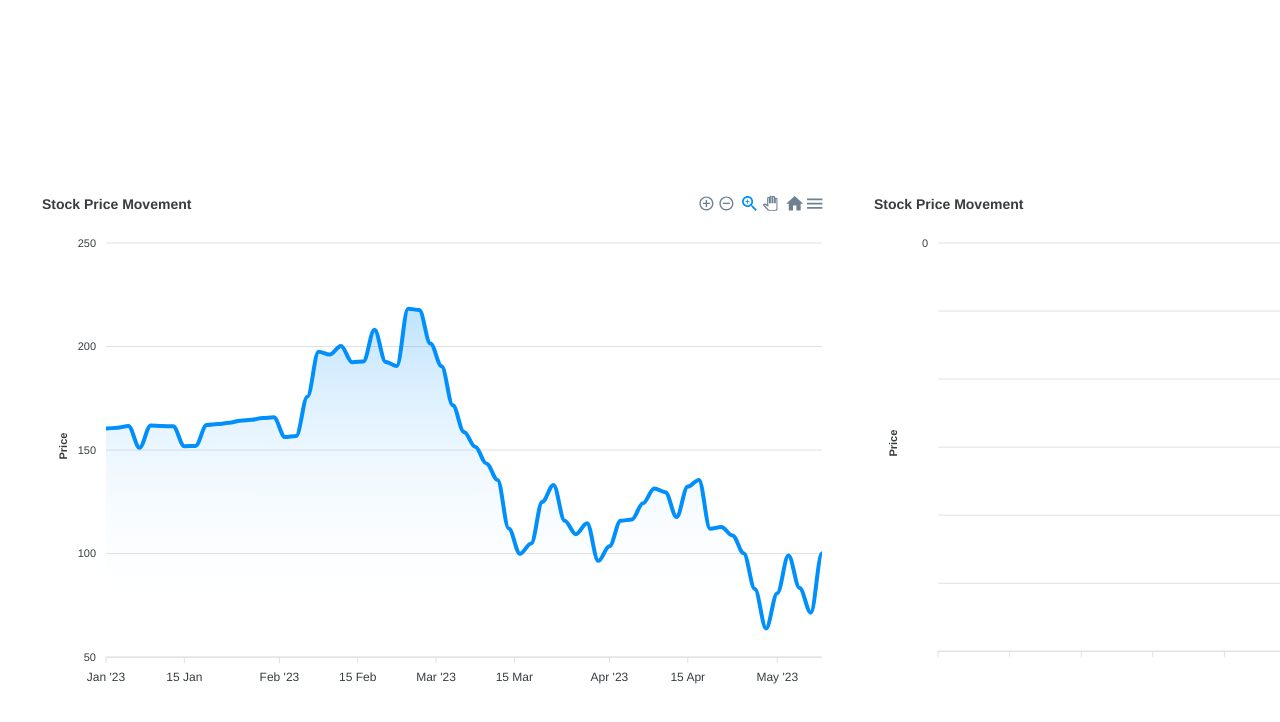
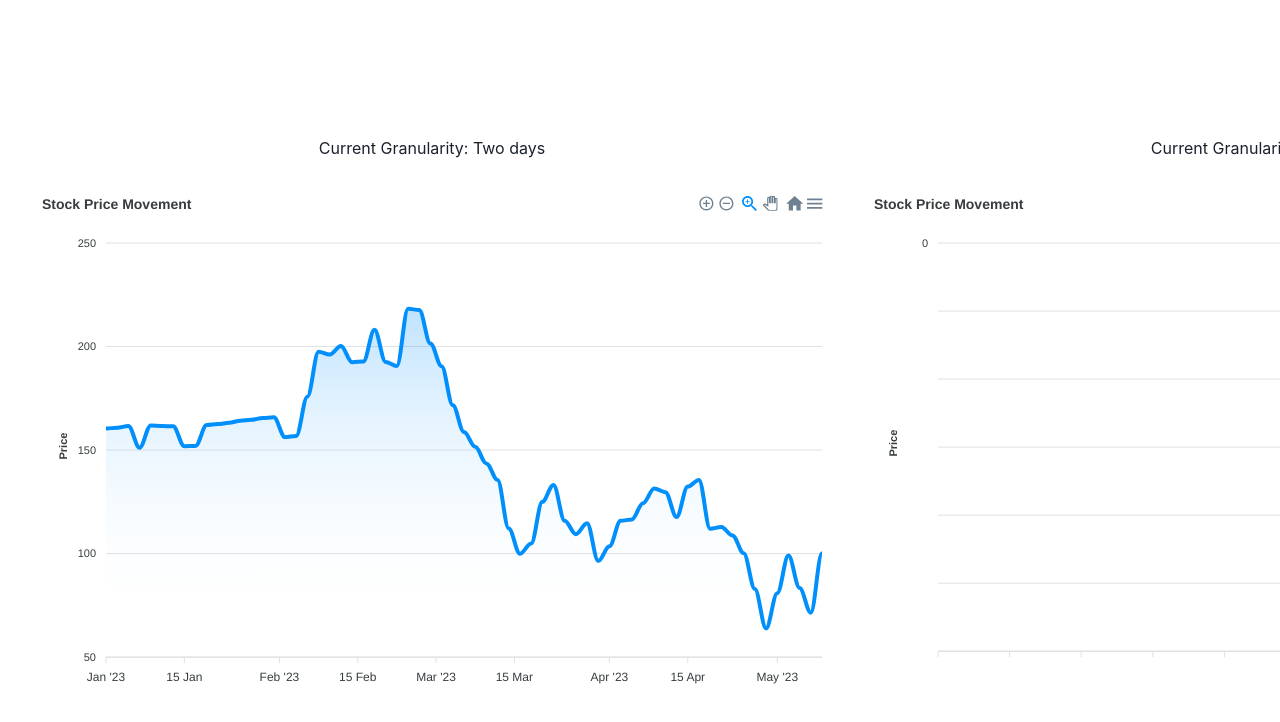
Before and after one commit to fedeviotti/zoom-granularity-poc, a React (Vite) app: page / in a window 1280 px wide. Shown: the top 722 px of the page. Built offline with nearby package versions, Linux system fonts and the light colour scheme.

Commit message:
refactor: show current granularity

```diff
--- a/src/LineChart.tsx
+++ b/src/LineChart.tsx
@@ -2,11 +2,13 @@ import React from "react";
 import Chart from 'react-apexcharts';
 import {DataSeries, dataSeries} from "./dataSeries.ts";
 import {
+  GranularityKeys,
+  MAP_GRANULARITIES,
   MS_IN_ONE_MONTH,
   OPTIONS
 } from "./constants.ts";
 import {ApexOptions} from "apexcharts";
-import {Flex, Progress} from "@chakra-ui/react";
+import {Box, Flex, Progress} from "@chakra-ui/react";
 
 
 type Series = {
@@ -14,13 +16,11 @@ type Series = {
   data: number[][];
 }
 
-type Granularity = "ONE_DAY" | "TWO_DAYS";
-
 type DataFetchProps = {
   data: number[][];
   xMin: number;
   xMax: number;
-  targetGranularity: Granularity;
+  targetGranularity: GranularityKeys;
   index: number;
 }
 
@@ -51,7 +51,7 @@ const getTwoDaysDataSeries = ({ data }: GetSeriesProps) => {
 export const LineChart = () => {
   const [series, setSeries] = React.useState<Series[][]>([]);
   const [isFetchingData, setIsFetchingData] = React.useState<boolean>(false);
-  const granularity = React.useRef<"ONE_DAY" | "TWO_DAYS">("TWO_DAYS");
+  const granularity = React.useRef<GranularityKeys>("twoDays");
   const zoomLimits = React.useRef<{min: number, max: number}>({min: 0, max: 0});
 
   React.useEffect(() => {
@@ -104,7 +104,7 @@ export const LineChart = () => {
     if (zoomLimits.current.min !== xMin && zoomLimits.current.max !== xMax) {
       zoomLimits.current = { min: xMin, max: xMax };
 
-        if (zoomDiff < MS_IN_ONE_MONTH && granularity.current === "TWO_DAYS") {
+        if (zoomDiff < MS_IN_ONE_MONTH && granularity.current === "twoDays") {
           setIsFetchingData(true);
 
           OPTIONS.forEach(async (_option, index) => {
@@ -114,14 +114,14 @@ export const LineChart = () => {
               data: getOneDayDataSeries({data: dataSeries[index]}),
               xMin,
               xMax,
-              targetGranularity: "ONE_DAY",
+              targetGranularity: "oneDay",
               index
             });
             if (OPTIONS.length - 1 === index) {
               setIsFetchingData(false);
             }
           });
-        } else if (zoomDiff > MS_IN_ONE_MONTH && granularity.current === "ONE_DAY") {
+        } else if (zoomDiff > MS_IN_ONE_MONTH && granularity.current === "oneDay") {
           setIsFetchingData(true);
           OPTIONS.forEach(async (_option, index) => {
             beforeDataFetch(index);
@@ -130,7 +130,7 @@ export const LineChart = () => {
               data: getTwoDaysDataSeries({data: dataSeries[index]}),
               xMin,
               xMax,
-              targetGranularity: "TWO_DAYS",
+              targetGranularity: "twoDays",
               index
             });
             if (OPTIONS.length - 1 === index) {
@@ -153,7 +153,7 @@ export const LineChart = () => {
         data: getTwoDaysDataSeries({data: dataSeries[index]}),
         xMin: 0,
         xMax: 0,
-        targetGranularity: "TWO_DAYS",
+        targetGranularity: "twoDays",
         index
       });
       if (OPTIONS.length - 1 === index) {
@@ -167,7 +167,10 @@ export const LineChart = () => {
       {
         OPTIONS.map((options, index) => (
           <Flex key={options.chart?.id} h="2xl" direction="column" gap="8" justify="end">
-            {isFetchingData && <Progress size='xs' isIndeterminate w={800} />}
+            {isFetchingData ?
+              <Progress size='xs' isIndeterminate w={800} /> :
+              <Box>Current Granularity: {Object.entries(MAP_GRANULARITIES).find(([key]) => key === granularity.current)?.[1]}</Box>
+            }
             <Chart
               options={{...options, chart: { ...options.chart, events: { beforeZoom, beforeResetZoom } }}}
               series={series[index] || []} type="area" width={800}
--- a/src/constants.ts
+++ b/src/constants.ts
@@ -1,6 +1,13 @@
 import {ApexOptions} from "apexcharts";
 
 export const MS_IN_ONE_MONTH = 2592000000;
+
+export type GranularityLabels = "One day" | "Two days";
+export type GranularityKeys = "oneDay" | "twoDays";
+export const MAP_GRANULARITIES: Record<GranularityKeys, GranularityLabels> = {
+  oneDay: "One day",
+  twoDays: "Two days",
+}
 
 export const OPTIONS: ApexOptions[] = [{
   chart: {
```
